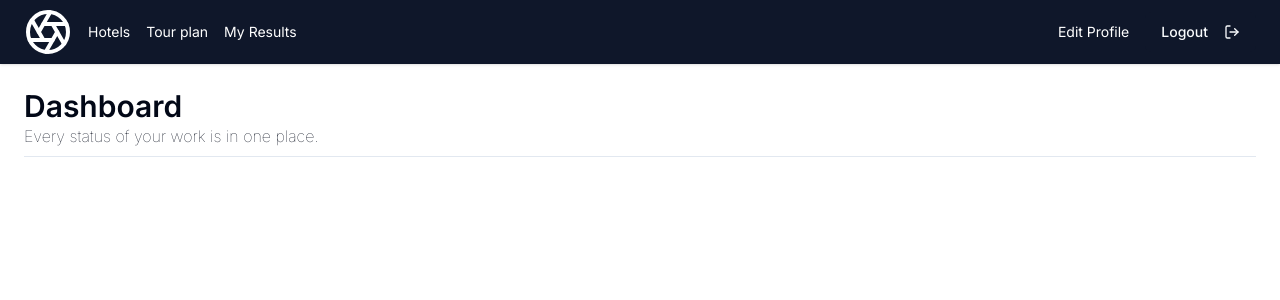
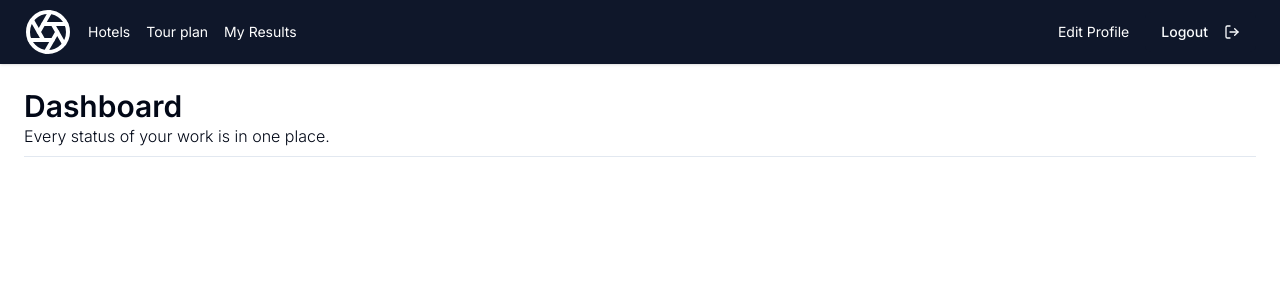
Before and after one commit to Chandima-R/iplpc, a Next.js app: page / in a window 1280 px wide. Shown: the top 300 px of the page. Built offline with nearby package versions, Linux system fonts and the light colour scheme.

Commit message:
feat: update header font weight   🎺

```diff
--- a/src/components/shared/PageHeade.tsx
+++ b/src/components/shared/PageHeade.tsx
@@ -8,7 +8,7 @@ export const PageHeader = ({ title, subtitle}: PageHeaderProps) => {
         <div>
             <div>
                 <h1 className="text-3xl font-semibold capitalize">{title}</h1>
-                <p className="text-base font-thin">{subtitle}</p>
+                <p className="text-base font-light">{subtitle}</p>
             </div>
 
             <hr className="my-2"/>
```
